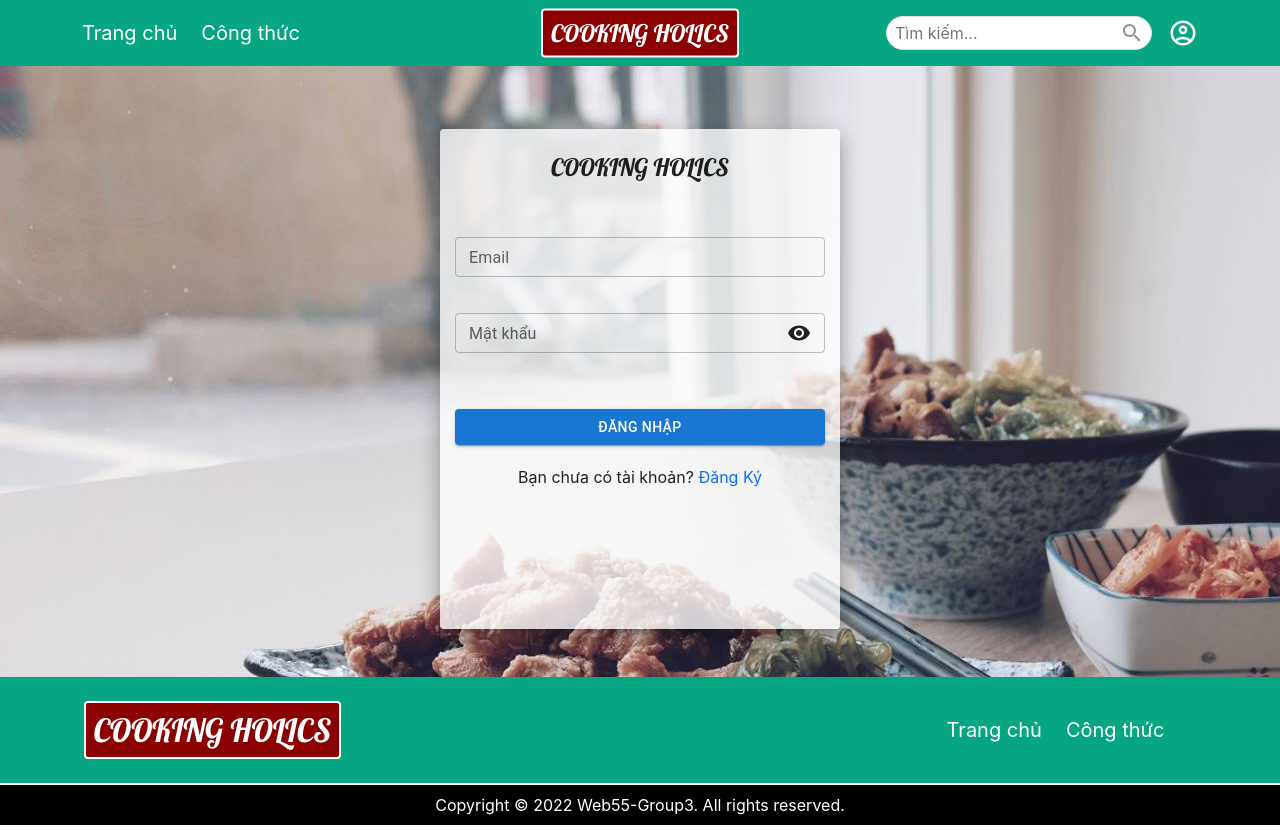
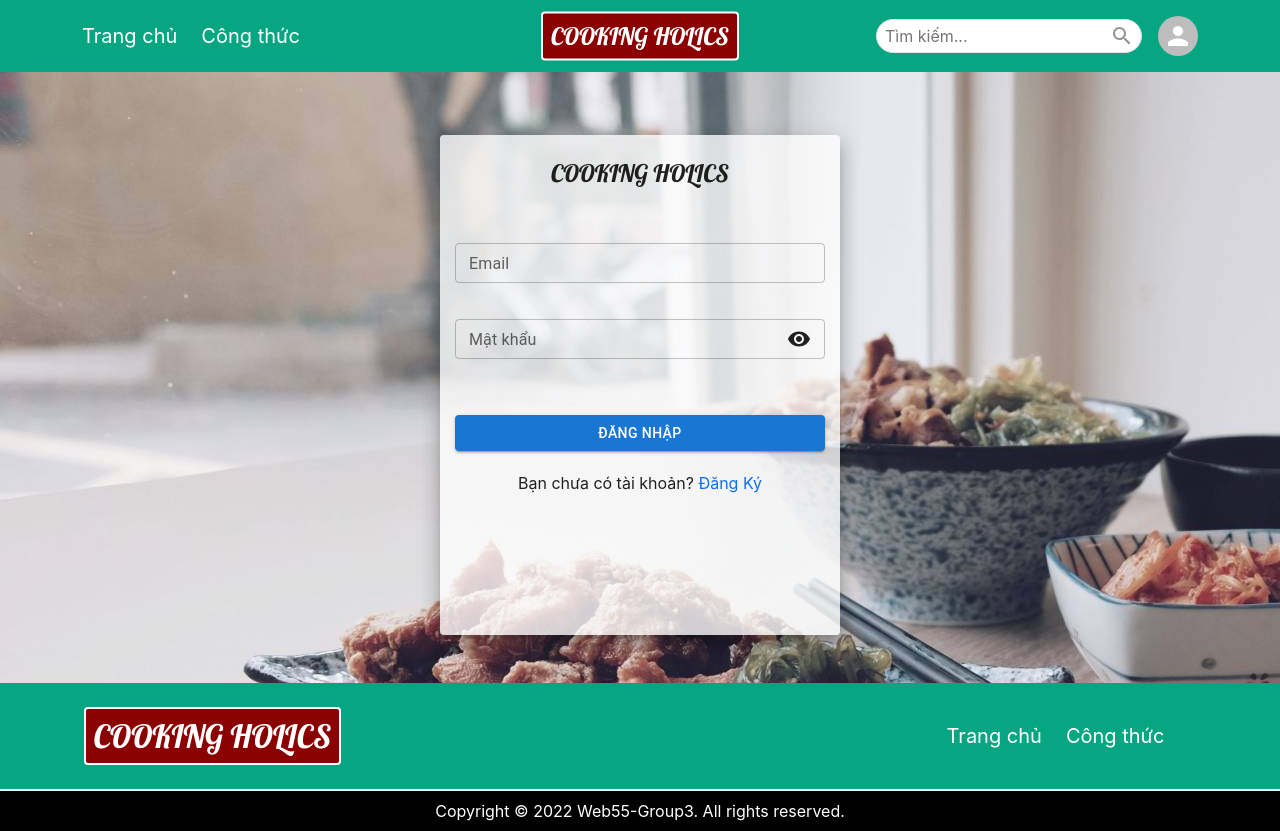
Before and after one commit to DoMinhHieu1997/MindX-Web55-Project, a React (Create React App) app: page /dang-nhap in a window 1280 px wide. Built offline with nearby package versions, Linux system fonts and the light colour scheme.

Commit message:
merge hieu

```diff
--- a/src/App.js
+++ b/src/App.js
@@ -37,7 +37,8 @@ function App() {
     navigate("/dang-nhap");
   };
 
-    const token = sessionStorage.getItem("token") || localStorage.getItem("token");
+  const token =
+    sessionStorage.getItem("token") || localStorage.getItem("token");
 
   useEffect(() => {
     if (token) {
@@ -52,6 +53,8 @@ function App() {
         .then((resJson) => {
           setUserInfo(resJson.data);
         });
+    } else {
+      setUserInfo(null);
     }
   }, [token]);
 
@@ -65,7 +68,7 @@ function App() {
           setOpenLoginNotify: setOpenLoginNotify,
         }}
       >
-                <Menu />
+        <Menu userInfo={userInfo}/>
         <Routes>
           <Route path="/" element={<Home />} />
           <Route path="/cong-thuc" element={<Recipes />} />
--- a/src/components/Menu.js
+++ b/src/components/Menu.js
@@ -6,7 +6,7 @@ import { useNavigate } from "react-router-dom";
 import HomeIcon from "@mui/icons-material/Home";
 import ListAltIcon from "@mui/icons-material/ListAlt";
 
-const Menu = () => {
+const Menu = ({userInfo}) => {
   let navigate = useNavigate();
   const [inputValue, setInputValue] = useState("");
 
@@ -106,7 +106,7 @@ const Menu = () => {
               </a>
             </div>
             <div className="d-block d-lg-none">
-              <Users onClick={handleToggle} />
+              <Users userInfo={{}} onClick={handleToggle} />
             </div>
             <div className="d-flex align-items-center mt-4 mt-lg-0">
               <div className="position-relative me-3 w-100">
@@ -131,7 +131,7 @@ const Menu = () => {
               </div>
             </div>
             <div className="d-none d-lg-block">
-              <Users />
+              <Users userInfo={userInfo}/>
             </div>
           </div>
         </div>
--- a/src/components/profile/Users.js
+++ b/src/components/profile/Users.js
@@ -1,15 +1,34 @@
-import { AccountCircleOutlined, Logout } from "@mui/icons-material";
-import { Menu, MenuItem } from "@mui/material";
-import React, {  useState } from "react";
+import {
+  AccountCircleOutlined,
+  CircleOutlined,
+  Logout,
+} from "@mui/icons-material";
+import { Avatar, Menu, MenuItem } from "@mui/material";
+import React, { useContext, useEffect, useLayoutEffect, useState } from "react";
 import { useNavigate } from "react-router-dom";
+import AppCtx from "../../appContext";
 import { isLogged } from "./config";
 import "./User.css";
 
-function Users({ onClick }) {
+function Users({ onClick ,userInfo}) {
+  // const authCtx = useContext(AppCtx);
   const [anchorEl, setAnchorEl] = useState(null);
   const isLogin = isLogged();
   const navigate = useNavigate();
+  const [avatar, setAvatar] = useState("");
+  const [nameAvatar, setNameAvatar] = useState("");
+  const randomColor = Math.floor(Math.random() * 16777215).toString(16);
+  const authCtx = userInfo||{};
 
+  const photo = authCtx.userInfo?.photoUrl;
+  const nameUser = authCtx.userInfo?.nameDisplay;
+  useLayoutEffect(() => {
+    console.log(photo);
+    nameUser && setNameAvatar(nameUser[0]);
+    photo && setAvatar(photo);
+    // nameUser ? setNameAvatar(nameUser[0]) : setNameAvatar("");
+    // photo ? setAvatar(photo) : setAvatar("");
+  }, [authCtx]);
   const options = !isLogin
     ? ["Đăng Nhập", "Đăng Ký"]
     : ["Thông Tin Tài Khoản", "Đăng Xuất"];
@@ -23,7 +42,7 @@ function Users({ onClick }) {
   };
 
   const handleClickMenuItem = (value) => {
-    onClick&&document.getElementById('test').click()
+    onClick && document.getElementById("test").click();
     value === "Đăng Nhập" && navigate("/dang-nhap");
     value === "Đăng Ký" && navigate("/dang-ky");
     value === "Thông Tin Tài Khoản" && navigate("/ho-so");
@@ -33,14 +52,16 @@ function Users({ onClick }) {
       navigate("/dang-nhap");
     }
   };
-
   return (
     <div>
-      <div className="user-menu desktop">
-        <AccountCircleOutlined
-          onClick={handleClick}
-          style={{ fontSize: 30, color: "#fff" }}
-        />
+      <div className="user-menu desktop" onClick={handleClick}>
+        {!isLogin && <Avatar width={30}></Avatar>}
+        {isLogin && photo&&authCtx && <Avatar src={avatar} alt="" width={30} />}
+        {isLogin && !photo&&authCtx && (
+          <Avatar width={30} sx={{ bgcolor: `${randomColor}` }}>
+            {nameAvatar}
+          </Avatar>
+        )}
         <Menu open={!!anchorEl} anchorEl={anchorEl} onClose={handleClose}>
           {options.map((value) => (
             <MenuItem key={value} onClick={() => handleClickMenuItem(value)}>
--- a/src/components/profilePage/Profile.js
+++ b/src/components/profilePage/Profile.js
@@ -6,6 +6,7 @@ import MyProfile from "./MyProfile";
 import SavedPost from "./SavedPost";
 import MyPost from "./MyPost";
 import AppCtx from "../../appContext";
+
 const Profile = () => {
   const navigate = useNavigate();
   const appCtx = useContext(AppCtx);
```
Lines whose indentation alone changed are shown as unchanged.
